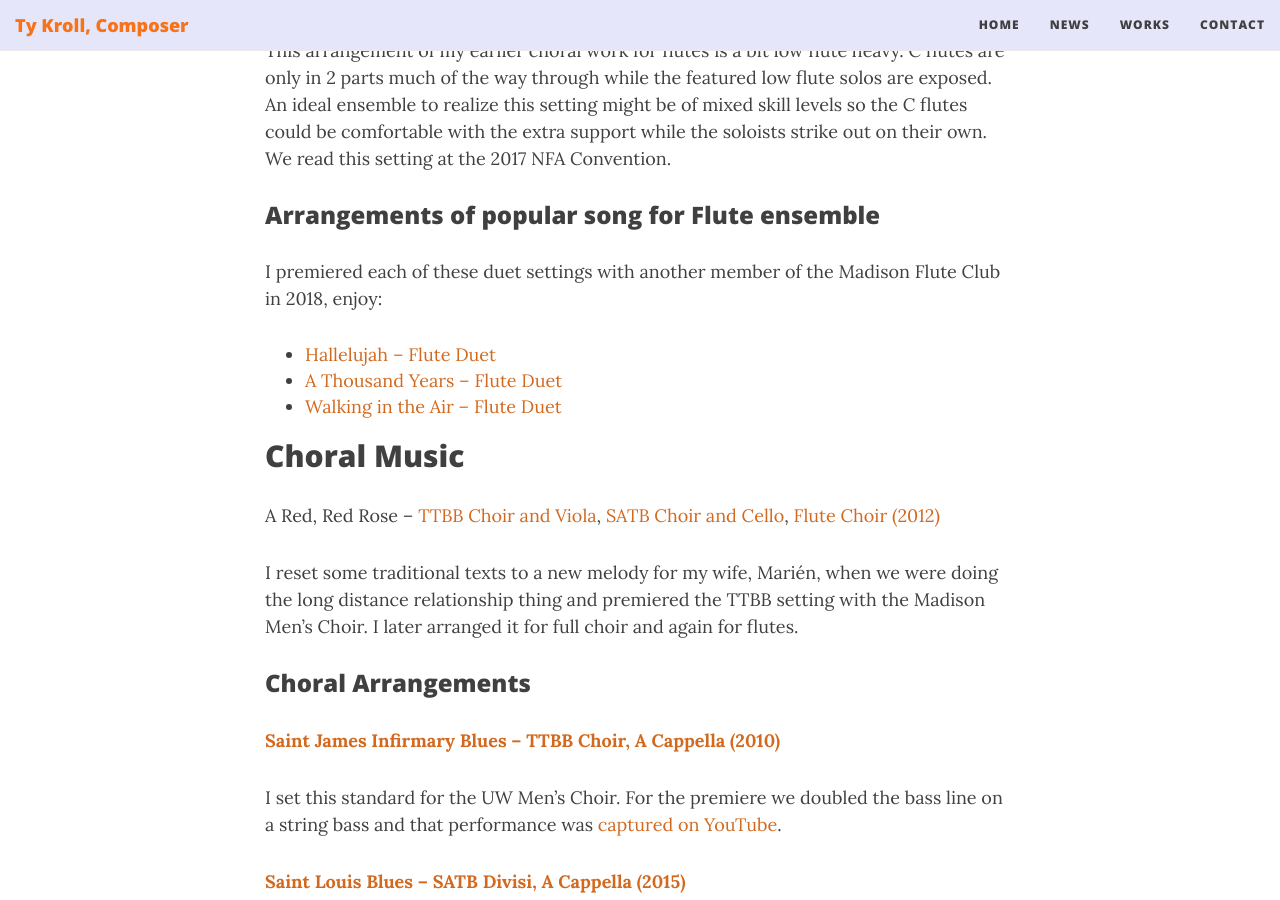
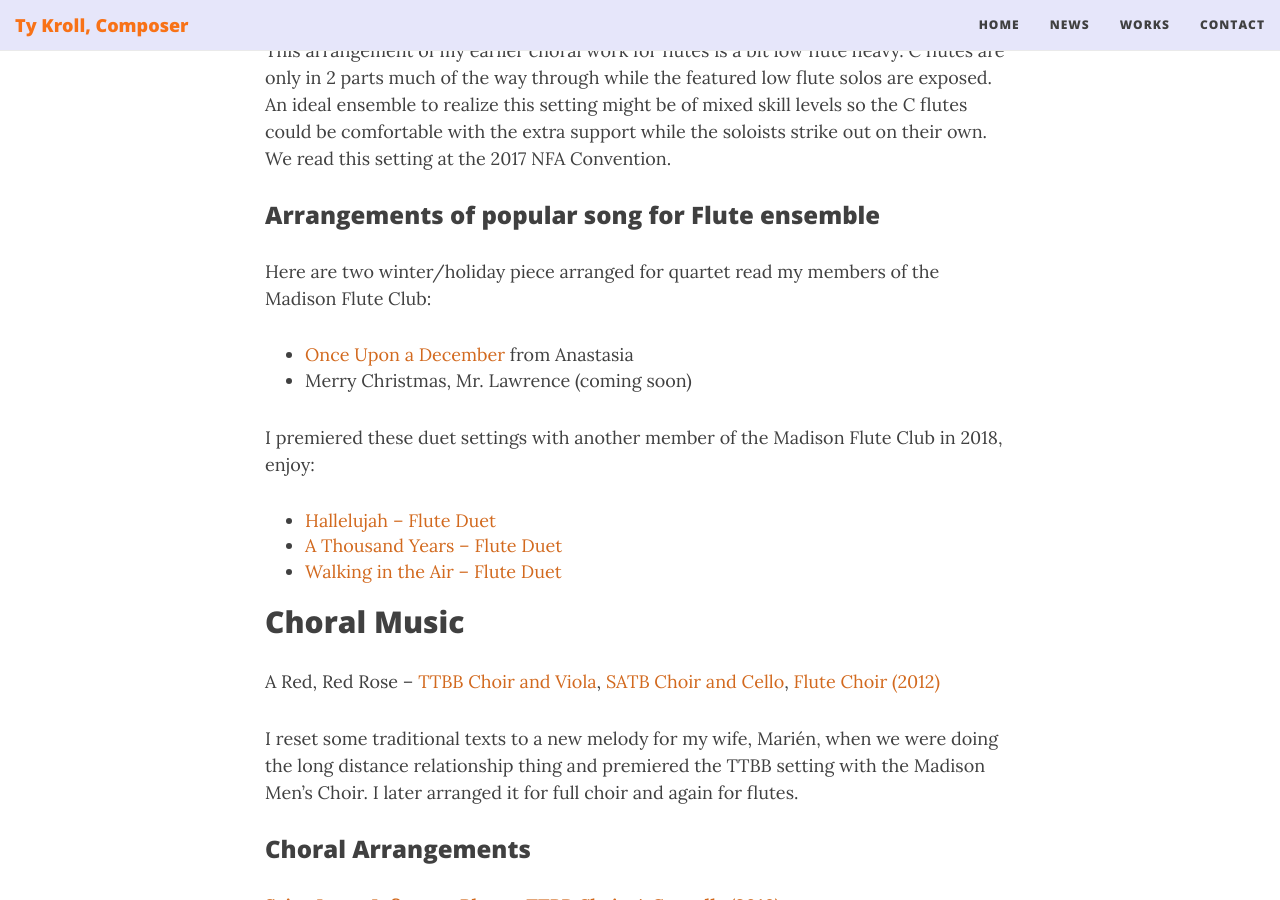
Before and after one commit to ctrueden/tykroll.com, a Jekyll site: the page built from works.md, in a window 1280 px wide and 900 px high, scrolled down 1524 px. Built offline with Jekyll 4.4.1, drawn with Linux system fonts in a browser that asks for light colours; nearby versions of some CDN libraries.

Commit message:
Update works.md

```diff
--- a/works.md
+++ b/works.md
@@ -36,7 +36,12 @@ __[A Red, Red Rose – Flute Choir (2012, arranged 2017)](https://www.musicnotes
 
 ### Arrangements of popular song for Flute ensemble
 
-I premiered each of these duet settings with another member of the Madison Flute Club in 2018, enjoy:
+Here are two winter/holiday piece arranged for quartet read my members of the Madison Flute Club:
+
+* [Once Upon a December](https://www.musicnotes.com/sheetmusic/mtd.asp?ppn=MN0198988) from Anastasia
+* Merry Christmas, Mr. Lawrence (coming soon)
+
+I premiered these duet settings with another member of the Madison Flute Club in 2018, enjoy:
 
 * [Hallelujah – Flute Duet](https://www.musicnotes.com/sheetmusic/mtd.asp?ppn=MN0172131)
 * [A Thousand Years – Flute Duet](https://www.musicnotes.com/sheetmusic/mtd.asp?ppn=MN0172933)
```
